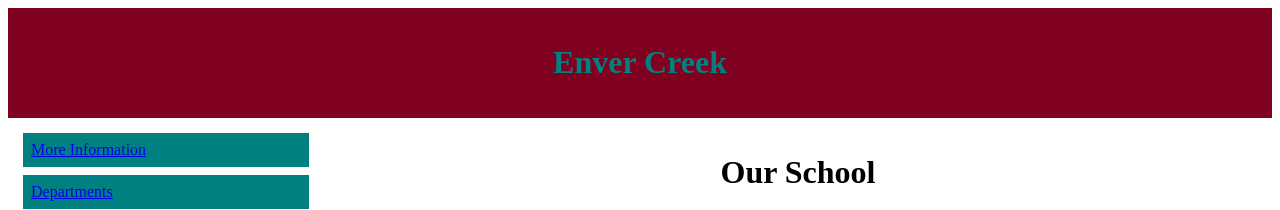
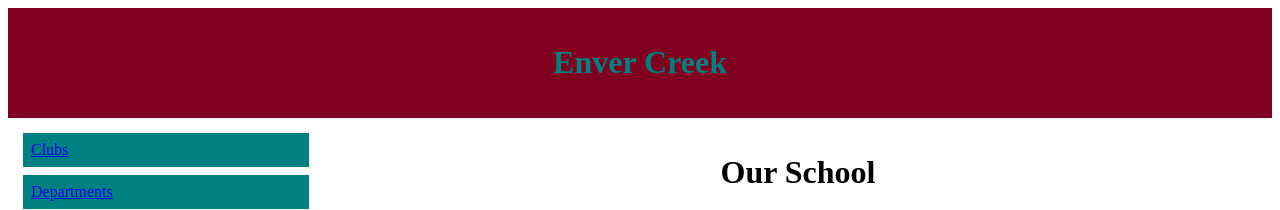
Before and after one commit to Kaivel/kaivel.github.io, a plain HTML site: page home.html in a window 1280 px wide. Shown: the top 210 px of the page. Drawn offline with Linux system fonts and the light colour scheme.

Commit message:
Update home.html

```diff
--- a/home.html
+++ b/home.html
@@ -70,8 +70,7 @@
     <div class="clearfix">
       <div class="column menu">
         <ul>
-          <li>
-          <a href="https://www.surreyschools.ca/schools/envercreek/About/Pages/default.aspx">More Information</a> </li>
+          <li><a href="https://kaivel.github.io/clubs.html">Clubs</a></li>
         <li><a href=https://www.surreyschools.ca/schools/envercreek/Departments/Pages/default.aspx>Departments</a> </li>
         <li><a href=https://www.surreyschools.ca/schools/envercreek/Extra-curricular/Pages/default.aspx>Extra-Curricular</a>
 
```
